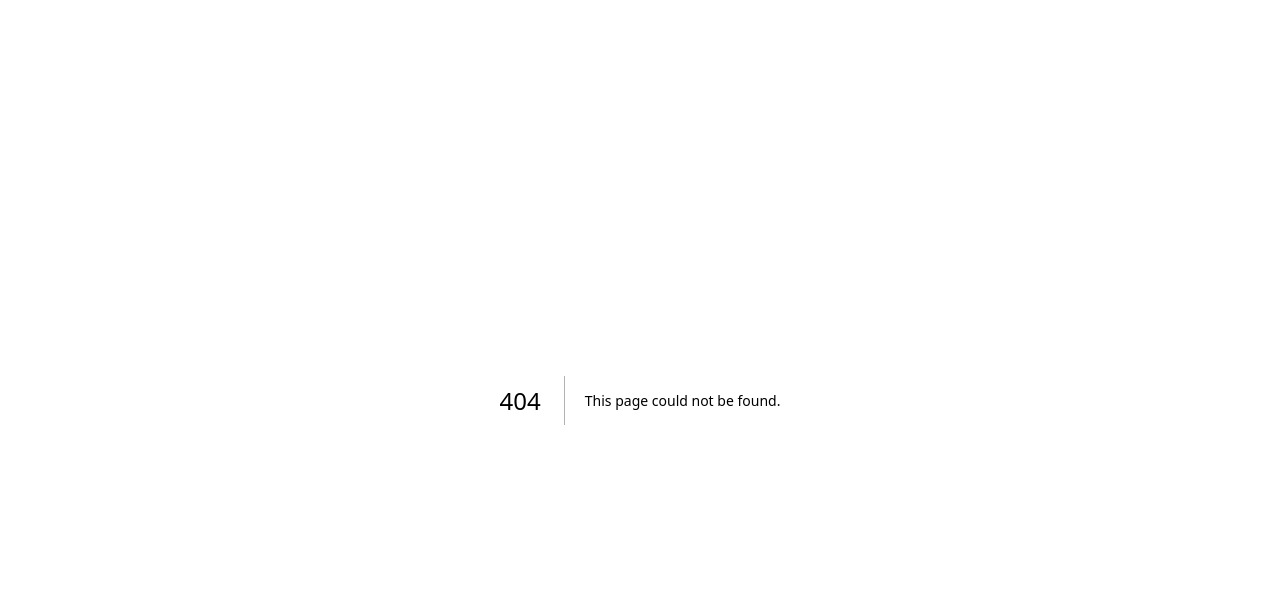
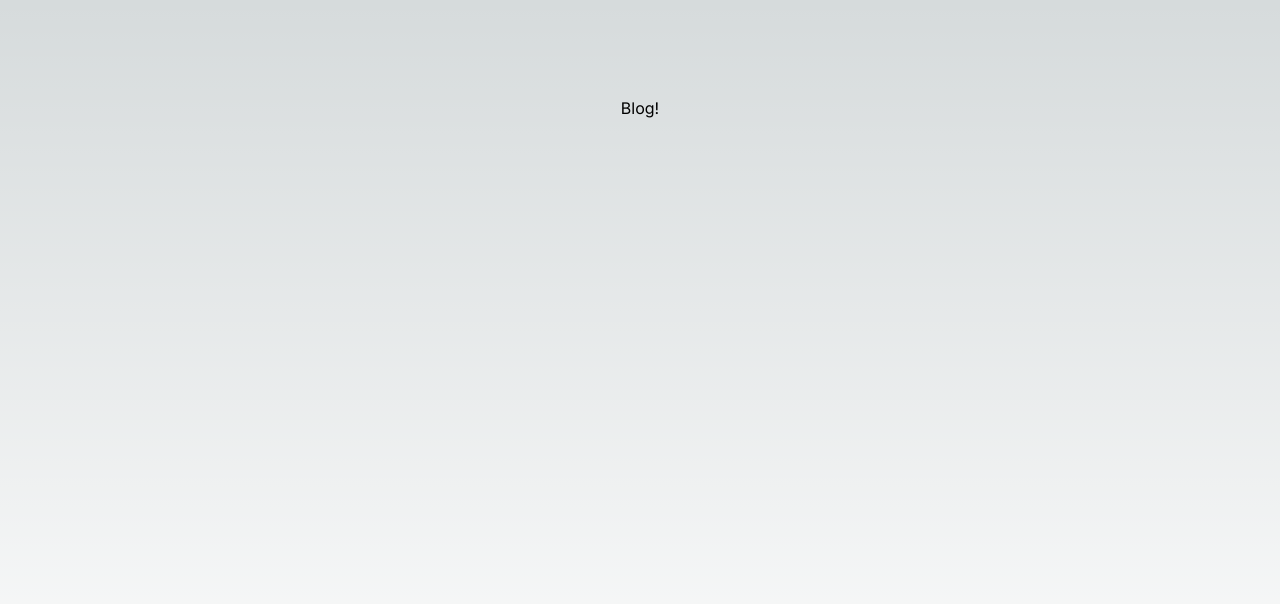
Before and after one commit to modularcoder/modularcoder.github.io, a Next.js app: page /blog in a window 1280 px wide. Before the commit this address had no page. Shown: the top 604 px of the page. Built offline with nearby package versions, Linux system fonts and the light colour scheme.

Commit message:
Output export
Signed-off-by: Gevorg Harutyunyan <gevharut@gmail.com>

```diff
--- a/next.config.js
+++ b/next.config.js
@@ -1,4 +1,6 @@
 /** @type {import('next').NextConfig} */
-const nextConfig = {}
+const nextConfig = {
+    output: 'export'
+}
 
 module.exports = nextConfig
--- /dev/null
+++ b/src/app/blog/page.tsx
@@ -0,0 +1,9 @@
+import Image from 'next/image'
+
+export default function Home() {
+  return (
+    <main className="flex min-h-screen flex-col items-center justify-between p-24">
+      Blog!
+    </main>
+  )
+}
```
